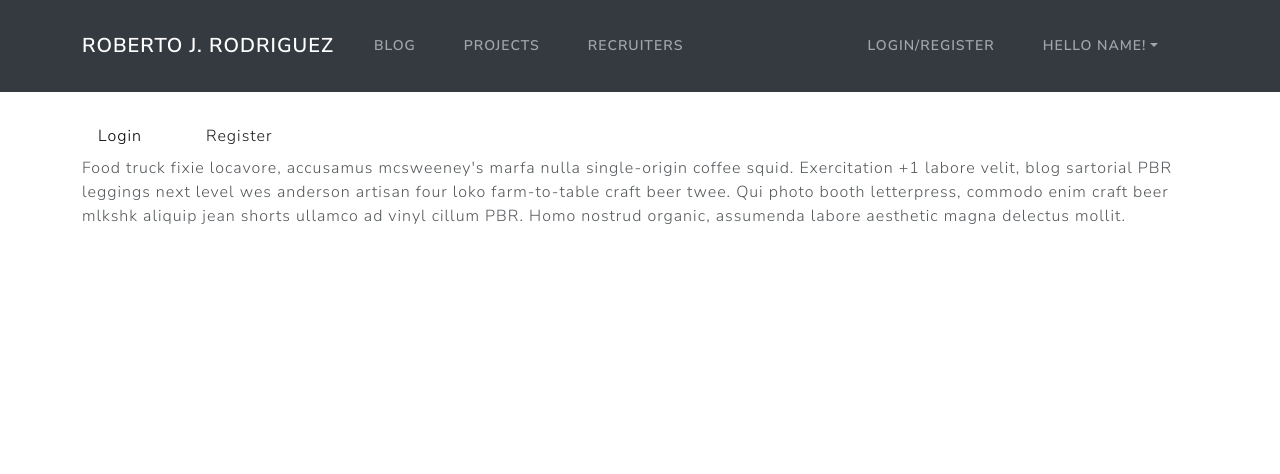
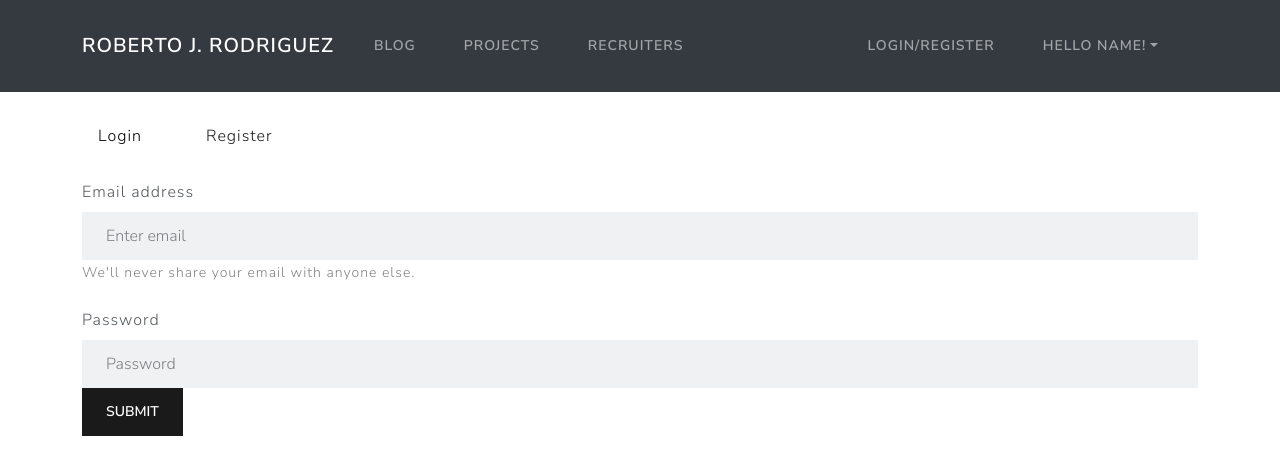
Before and after one commit to robertojrodriguez21/personal-site, a React (Vite) app in the folder frontend/: page /account in a window 1280 px wide. Shown: the top 474 px of the page. Built offline with nearby package versions, Linux system fonts and the light colour scheme.

Commit message:
Started working on login form.

```diff
--- a/frontend/src/components/account/Login.jsx
+++ b/frontend/src/components/account/Login.jsx
@@ -1,50 +1,56 @@
 import React from 'react'
+import { useState } from 'react'
 
 const Login = () => {
+  const [formValues, setFormValues] = useState({
+    email: '',
+    password: ''
+  })
+
+  const handleLogin = (e) => {
+    e.preventDefault()
+  }
+
   return (
     <form>
       <fieldset>
-        <legend>Legend</legend>
-        <div className="row">
-          <label for="staticEmail" className="col-sm-2 col-form-label">
-            Email
-          </label>
-          <div className="col-sm-10">
-            <input
-              type="text"
-              readonly=""
-              className="form-control-plaintext"
-              id="staticEmail"
-              value="email@example.com"
-            ></input>
-          </div>
-        </div>
         <div>
-          <label for="exampleInputEmail1" className="form-label mt-4">
+          <label htmlFor="email" className="form-label mt-4">
             Email address
           </label>
           <input
             type="email"
             className="form-control"
-            id="exampleInputEmail1"
+            id="email"
+            name="email"
             aria-describedby="emailHelp"
             placeholder="Enter email"
+            required
           ></input>
           <small id="emailHelp" className="form-text text-muted">
             We'll never share your email with anyone else.
           </small>
         </div>
         <div>
-          <label for="exampleInputPassword1" className="form-label mt-4">
+          <label htmlFor="password" className="form-label mt-4">
             Password
           </label>
           <input
             type="password"
             className="form-control"
-            id="exampleInputPassword1"
+            id="password"
+            name="password"
             placeholder="Password"
-            autocomplete="off"
+            autoComplete="off"
+            required
           ></input>
+          <button
+            type="submit"
+            className="btn btn-primary"
+            onClick={handleLogin}
+          >
+            Submit
+          </button>
         </div>
       </fieldset>
     </form>
--- a/frontend/src/pages/Account.jsx
+++ b/frontend/src/pages/Account.jsx
@@ -1,24 +1,26 @@
 import React from 'react'
+
+import Login from '../components/account/Login'
 
 const Account = () => {
   return (
     <>
-      <ul class="nav nav-tabs" role="tablist">
-        <li class="nav-item" role="presentation">
+      <ul className="nav nav-tabs" role="tablist">
+        <li className="nav-item" role="presentation">
           <a
-            class="nav-link active"
+            className="nav-link active"
             data-bs-toggle="tab"
             href="#login"
             aria-selected="false"
             role="tab"
-            tabindex="-1"
+            tabIndex="-1"
           >
             Login
           </a>
         </li>
-        <li class="nav-item" role="presentation">
+        <li className="nav-item" role="presentation">
           <a
-            class="nav-link"
+            className="nav-link"
             data-bs-toggle="tab"
             href="#register"
             aria-selected="true"
@@ -28,19 +30,11 @@ const Account = () => {
           </a>
         </li>
       </ul>
-      <div id="myTabContent" class="tab-content">
-        <div class="tab-pane fade" id="login" role="tabpanel">
-          <p>
-            Raw denim you probably haven't heard of them jean shorts Austin.
-            Nesciunt tofu stumptown aliqua, retro synth master cleanse. Mustache
-            cliche tempor, williamsburg carles vegan helvetica. Reprehenderit
-            butcher retro keffiyeh dreamcatcher synth. Cosby sweater eu banh mi,
-            qui irure terry richardson ex squid. Aliquip placeat salvia cillum
-            iphone. Seitan aliquip quis cardigan american apparel, butcher
-            voluptate nisi qui.
-          </p>
+      <div id="myTabContent" className="tab-content">
+        <div className="tab-pane fade active show" id="login" role="tabpanel">
+          <Login />
         </div>
-        <div class="tab-pane fade active show" id="register" role="tabpanel">
+        <div className="tab-pane fade" id="register" role="tabpanel">
           <p>
             Food truck fixie locavore, accusamus mcsweeney's marfa nulla
             single-origin coffee squid. Exercitation +1 labore velit, blog
```
